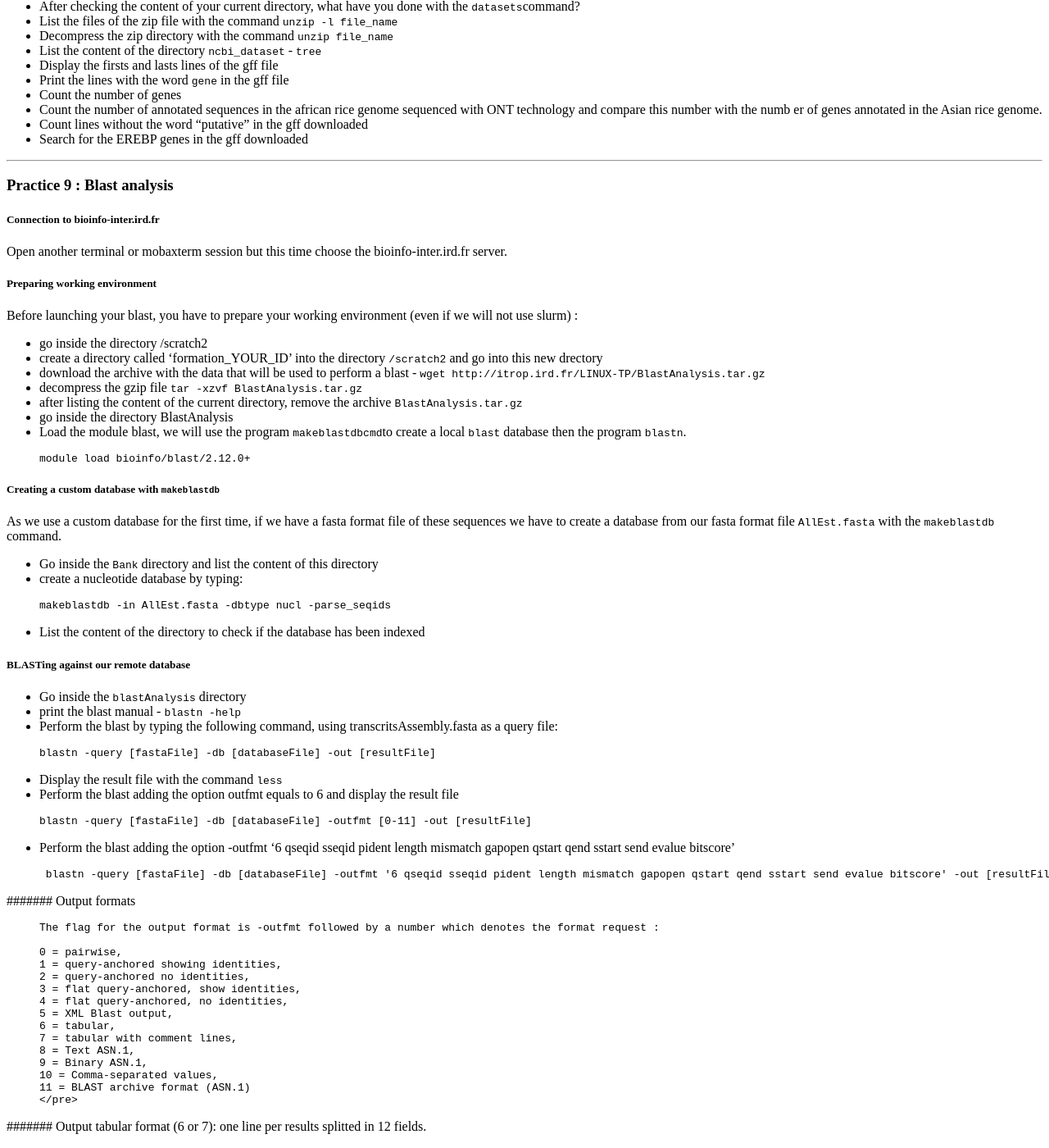
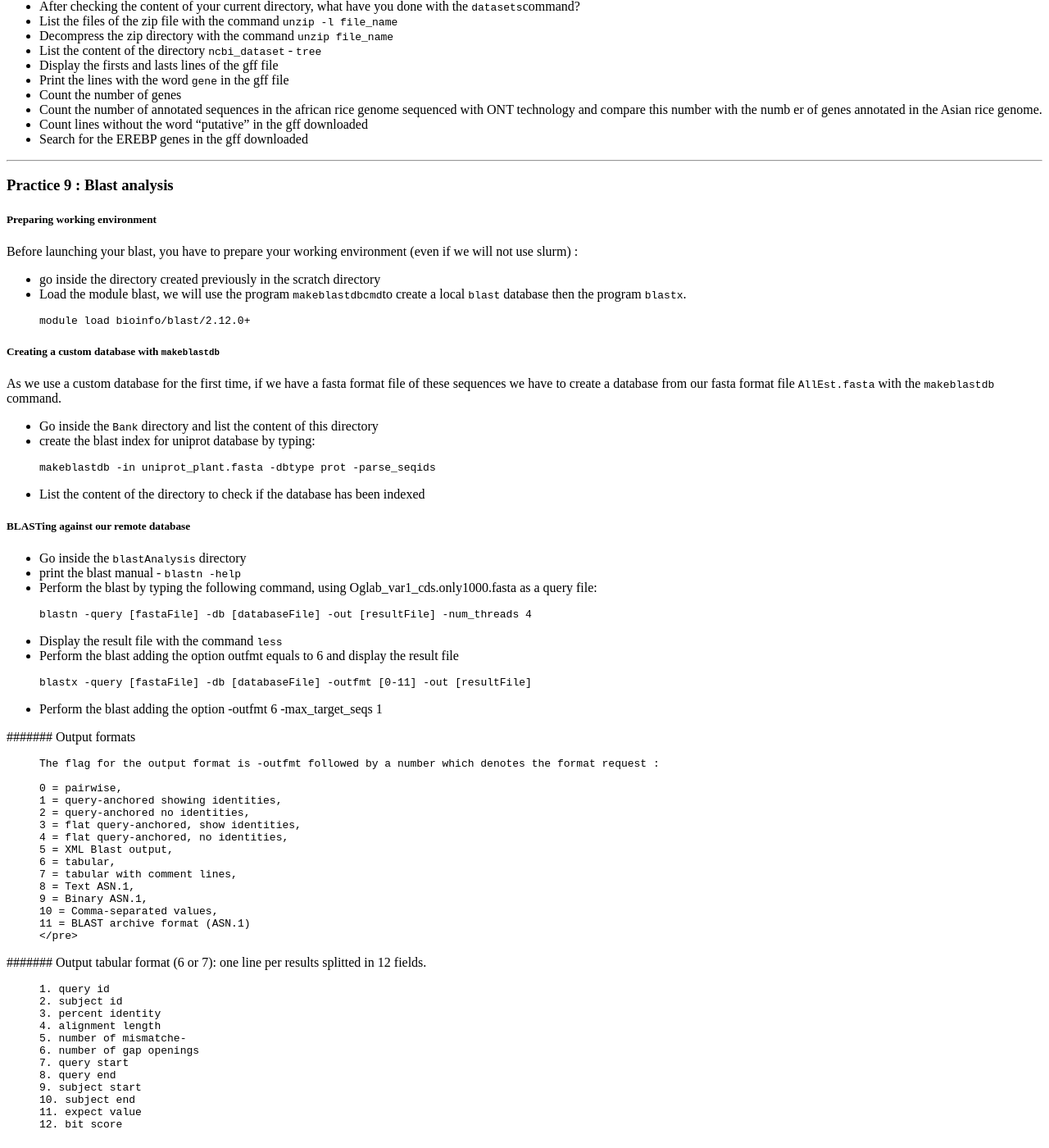
Before and after one commit to wave-centre/cibig, a Jekyll site: the page built from docs/course_materials/LINUX1/linux1_PRACTICE.md, in a window 1280 px wide and 1400 px high, scrolled down 3920 px. Shown: the whole window at 82% size. Built offline with Jekyll 4.4.1, drawn with Linux system fonts in a browser that asks for light colours; our own code applies the rules of GitHub Pages for plain Markdown files; some of the changed text lies outside the part shown.

Commit message:
Update linux1_PRACTICE.md

```diff
--- a/docs/course_materials/LINUX1/linux1_PRACTICE.md
+++ b/docs/course_materials/LINUX1/linux1_PRACTICE.md
@@ -304,20 +304,11 @@
 <a name="practice-9"></a>
 ### Practice 9 : Blast analysis
 
-##### Connection to bioinfo-inter.ird.fr
-
-Open another terminal or mobaxterm session but this time choose the bioinfo-inter.ird.fr server.
-
 ##### Preparing working environment
 
 Before launching your blast, you have to prepare your working environment (even if we will not use slurm) :
-* go inside the directory /scratch2
-* create a directory called 'formation_YOUR_ID' into the directory `/scratch2` and go into this new drectory
-* download the archive with the data that will be used to perform a blast - `wget http://itrop.ird.fr/LINUX-TP/BlastAnalysis.tar.gz`
-* decompress the gzip file `tar -xzvf BlastAnalysis.tar.gz`
-* after listing the content of the current directory, remove the archive `BlastAnalysis.tar.gz`
-* go inside the directory BlastAnalysis
-* Load the module blast, we will use the program `makeblastdbcmd`to create a local `blast` database then the program `blastn`.
+* go inside the directory created previously in the scratch directory
+* Load the module blast, we will use the program `makeblastdbcmd`to create a local `blast` database then the program `blastx`.
 {% highlight bash %}module load bioinfo/blast/2.12.0+{% endhighlight %}
 
 ##### Creating a custom database with `makeblastdb`
@@ -325,9 +316,9 @@
 As we use a custom database for the first time, if we have a fasta format file of these sequences we have to create a database from our fasta format file `AllEst.fasta` with the `makeblastdb` command.
 
 * Go inside the `Bank` directory and list the content of this directory
-* create a nucleotide database by typing:
+* create the blast index for uniprot database by typing:
 {% highlight bash %}
-makeblastdb -in AllEst.fasta -dbtype nucl -parse_seqids{% endhighlight %}
+makeblastdb -in uniprot_plant.fasta -dbtype prot -parse_seqids{% endhighlight %}
 
 * List the content of the directory to check if the database has been indexed
 
@@ -335,16 +326,14 @@
 
 * Go inside the `blastAnalysis` directory
 * print the blast manual -  `blastn -help`
-* Perform  the blast by typing the following command, using transcritsAssembly.fasta as a query file:
-{% highlight bash %}blastn -query [fastaFile] -db [databaseFile] -out [resultFile]{% endhighlight %}
+* Perform  the blast by typing the following command, using Oglab_var1_cds.only1000.fasta  as a query file:
+{% highlight bash %}blastn -query [fastaFile] -db [databaseFile] -out [resultFile] -num_threads 4 {% endhighlight %}
 * Display the result file with the command `less`
 * Perform the blast adding the option outfmt equals to 6 and display the result file
 
-{% highlight bash %}blastn -query [fastaFile] -db [databaseFile] -outfmt [0-11] -out [resultFile]{% endhighlight %}
+{% highlight bash %}blastx -query [fastaFile] -db [databaseFile] -outfmt [0-11] -out [resultFile]{% endhighlight %}
 
-* Perform the blast adding the option -outfmt '6 qseqid sseqid pident length mismatch gapopen qstart qend sstart send evalue bitscore'
-
-{% highlight bash %} blastn -query [fastaFile] -db [databaseFile] -outfmt '6 qseqid sseqid pident length mismatch gapopen qstart qend sstart send evalue bitscore' -out [resultFile]{% endhighlight %}
+* Perform the blast adding the option -outfmt 6 -max_target_seqs 1
 
 
 ####### Output formats
```
Also changed, not shown: other parts of docs/course_materials/LINUX1/linux1_PRACTICE.md (+2 -2 lines).
